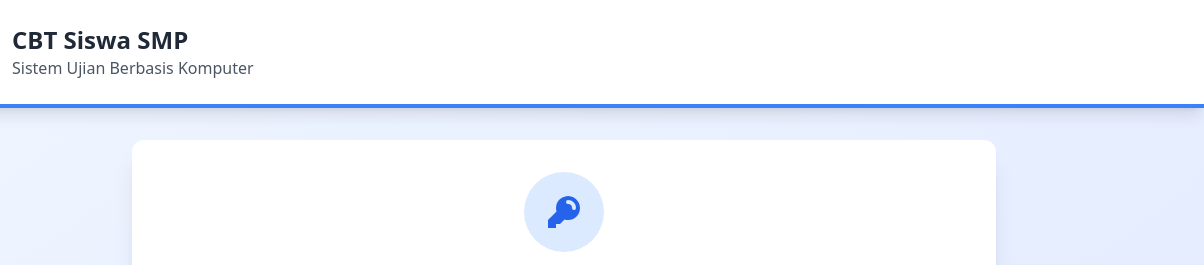
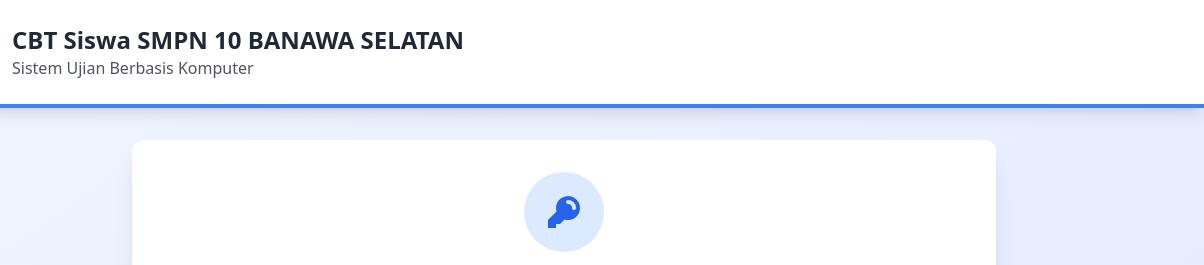
Before and after one commit to abdfajarlaudjeng/cbt, a plain HTML site: page index.html in a window 1280 px wide. Shown: the top 265 px of the page, 76-1280 px from the left. Drawn offline with nearby package versions, Linux system fonts and the light colour scheme.

Commit message:
Update index.html

```diff
--- a/index.html
+++ b/index.html
@@ -3,7 +3,7 @@
 <head>
     <meta charset="UTF-8">
     <meta name="viewport" content="width=device-width, initial-scale=1.0">
-    <title>CBT Siswa SMP - Sistem Ujian Online</title>
+    <title>CBT Siswa SMPN 10 BANAWA SELATAN - Sistem Ujian Online</title>
     <script src="https://cdn.tailwindcss.com"></script>
     <style>
         body {
@@ -38,7 +38,7 @@
                             </svg>
                         </div>
                         <div>
-                            <h1 class="text-2xl font-bold text-gray-800">CBT Siswa SMP</h1>
+                            <h1 class="text-2xl font-bold text-gray-800">CBT Siswa SMPN 10 BANAWA SELATAN</h1>
                             <p class="text-gray-600">Sistem Ujian Berbasis Komputer</p>
                         </div>
                     </div>
```
